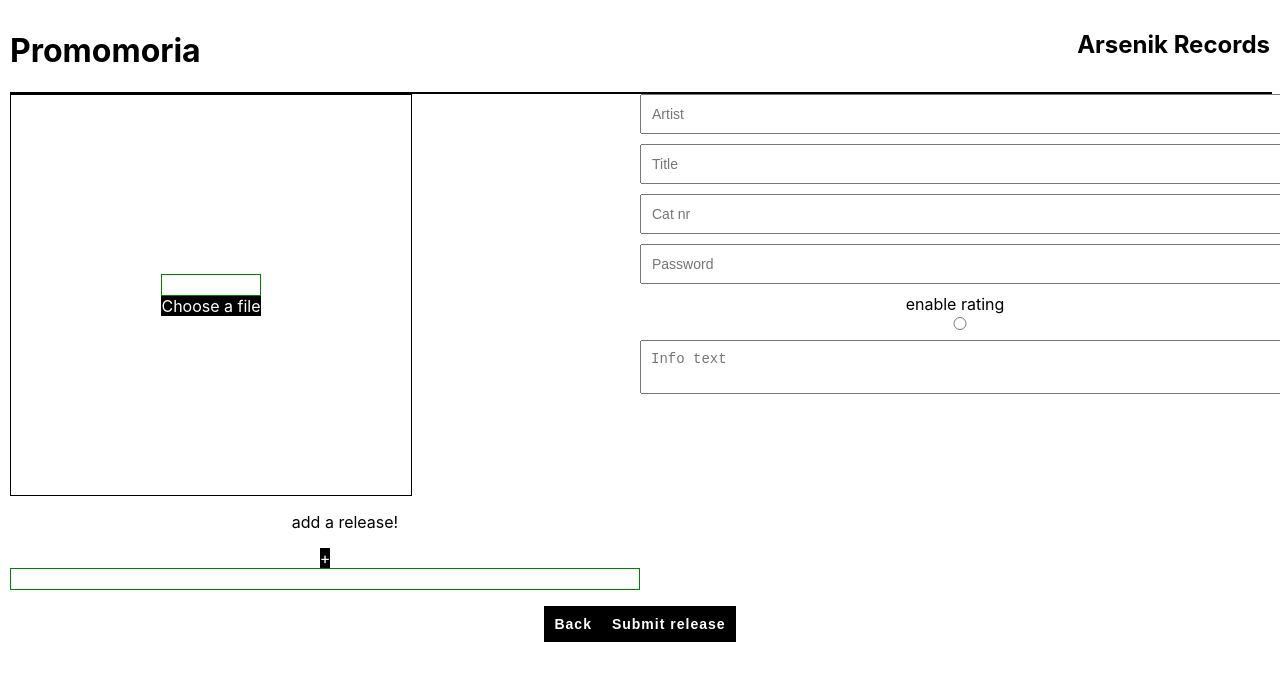
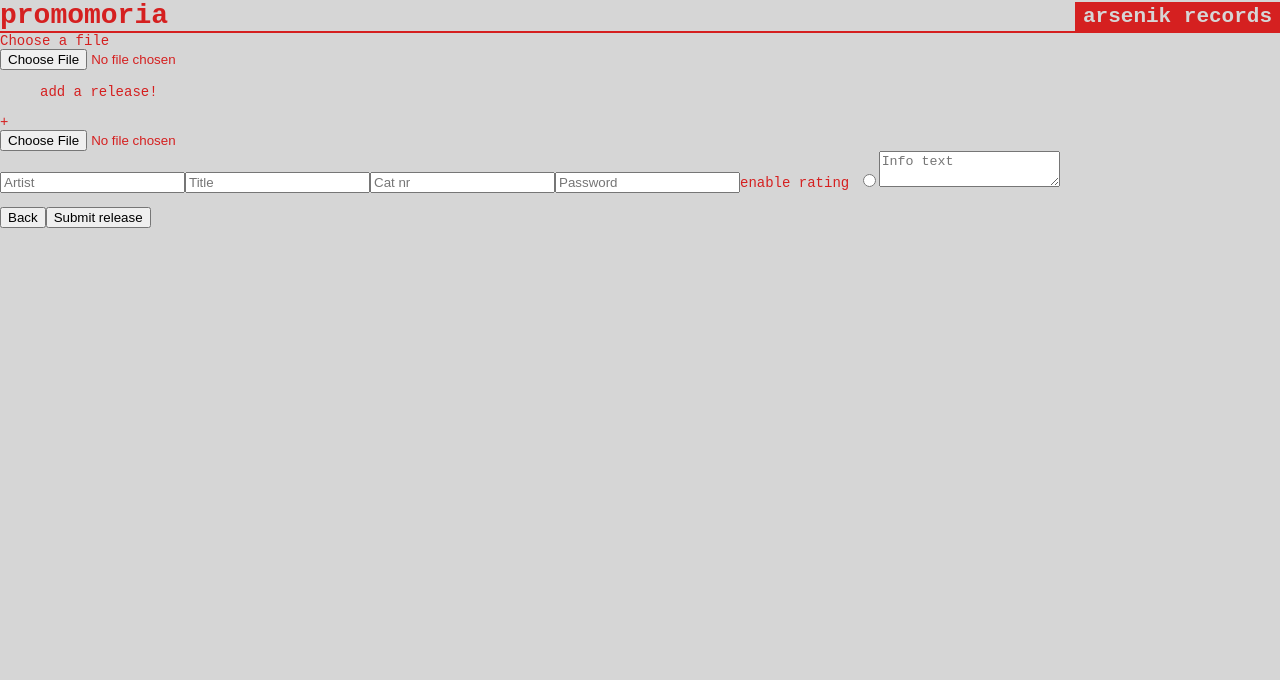
Before and after one commit to patrik909/promomoria, a React app in the folder promo/: page /AddRelease in a window 1280 px wide. Built offline with nearby package versions, Linux system fonts and the light colour scheme.

Commit message:
sass added

```diff
--- a/promo/public/index.html
+++ b/promo/public/index.html
@@ -2,7 +2,6 @@
 <html lang="en">
   <head>
     <meta charset="utf-8">
-    <link rel="shortcut icon" href="%PUBLIC_URL%/favicon.ico">
     <meta name="viewport" content="width=device-width, initial-scale=1, shrink-to-fit=no">
     <meta name="theme-color" content="#000000">
     <!--
--- a/promo/src/Promomoria.js
+++ b/promo/src/Promomoria.js
@@ -1,6 +1,6 @@
 import React, { Component } from 'react';
 import { BrowserRouter as Router, Route } from 'react-router-dom';
-import './App.css';
+import './css/main.css';
 
 import Start from './Pages/Start.js';
 import AddRelease from './Pages/AddRelease.js';
--- /dev/null
+++ b/promo/src/scss/_mixin.scss
@@ -0,0 +1,9 @@
+$main-color: rgb(214, 214, 214);
+$accent-color: rgb(213, 32, 32);
+$main-font: 'Inconsolata', monospace;
+
+@mixin center-content {
+  display: flex;
+  justify-content: center;
+  align-items: center;
+}
--- /dev/null
+++ b/promo/src/scss/_mobile.scss
@@ -0,0 +1,30 @@
+body {
+  background: $main-color;
+  color: $accent-color;
+  font-size: 14px;
+  font-family: $main-font;
+
+  header {
+    div {
+      display: flex;
+      justify-content: space-between;
+      align-items: flex-end;
+      h1,
+      h2 {
+        text-transform: lowercase;
+        margin: 0;
+      }
+      h2 {
+        @include center-content;
+        height: 1.8rem;
+        padding: 0 0.5rem;
+        background-color: $accent-color;
+        color: $main-color;
+      }
+    }
+    .underline {
+      border: 0.1rem solid $accent-color;
+      width: 100%;
+    }
+  }
+}
--- /dev/null
+++ b/promo/src/scss/main.scss
@@ -0,0 +1,10 @@
+@import "_mixin.scss";
+@import "_mobile.scss";
+
+@media screen and (min-width: 700px) {
+    @import "_tablet.scss";
+}
+
+@media screen and (min-width: 950px) {
+    @import "_desktop.scss";
+}
```
Also changed, not shown: promo/src/css/main.css (added), promo/src/scss/_desktop.scss (added), promo/src/scss/_tablet.scss (added).
